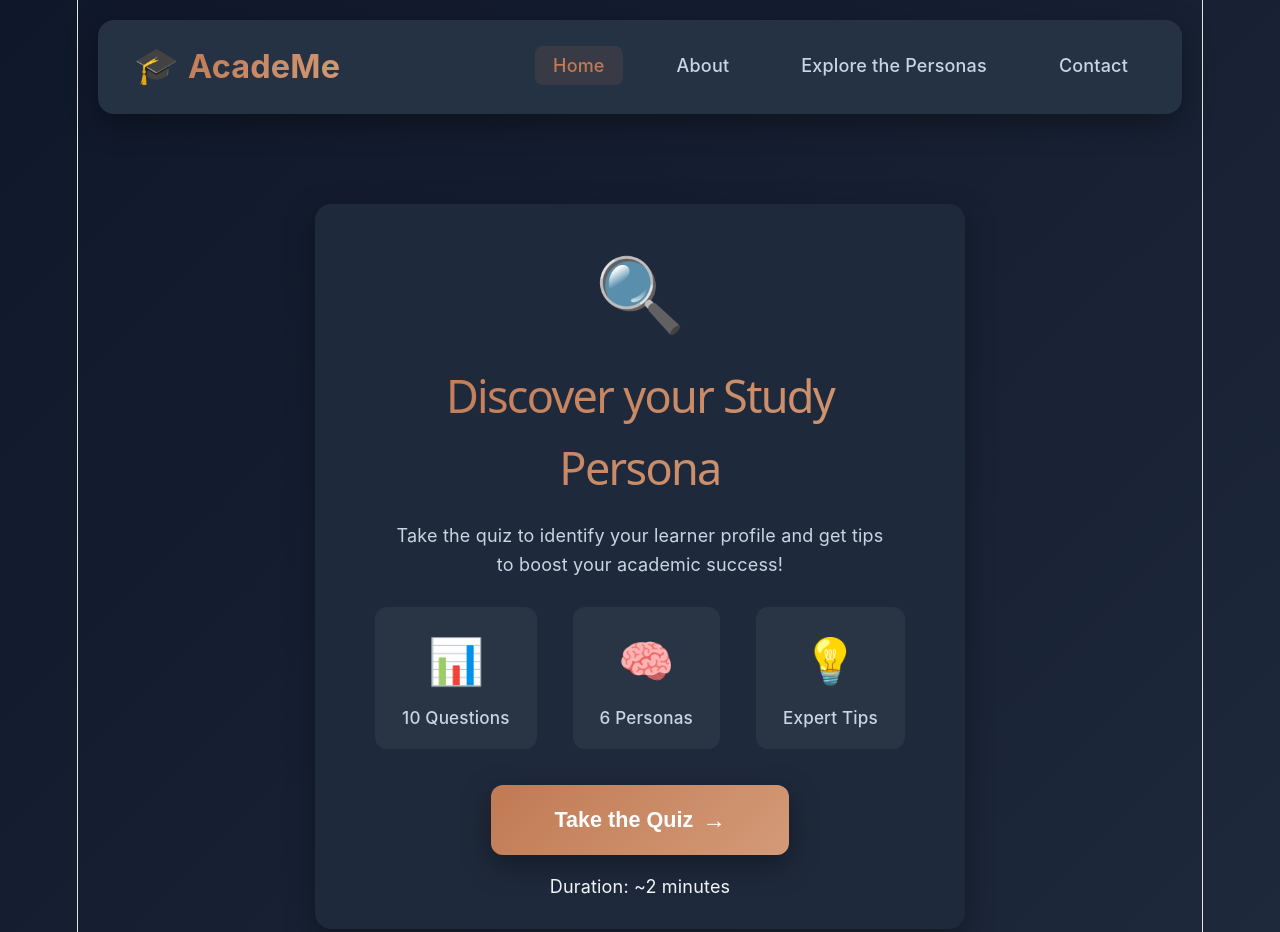
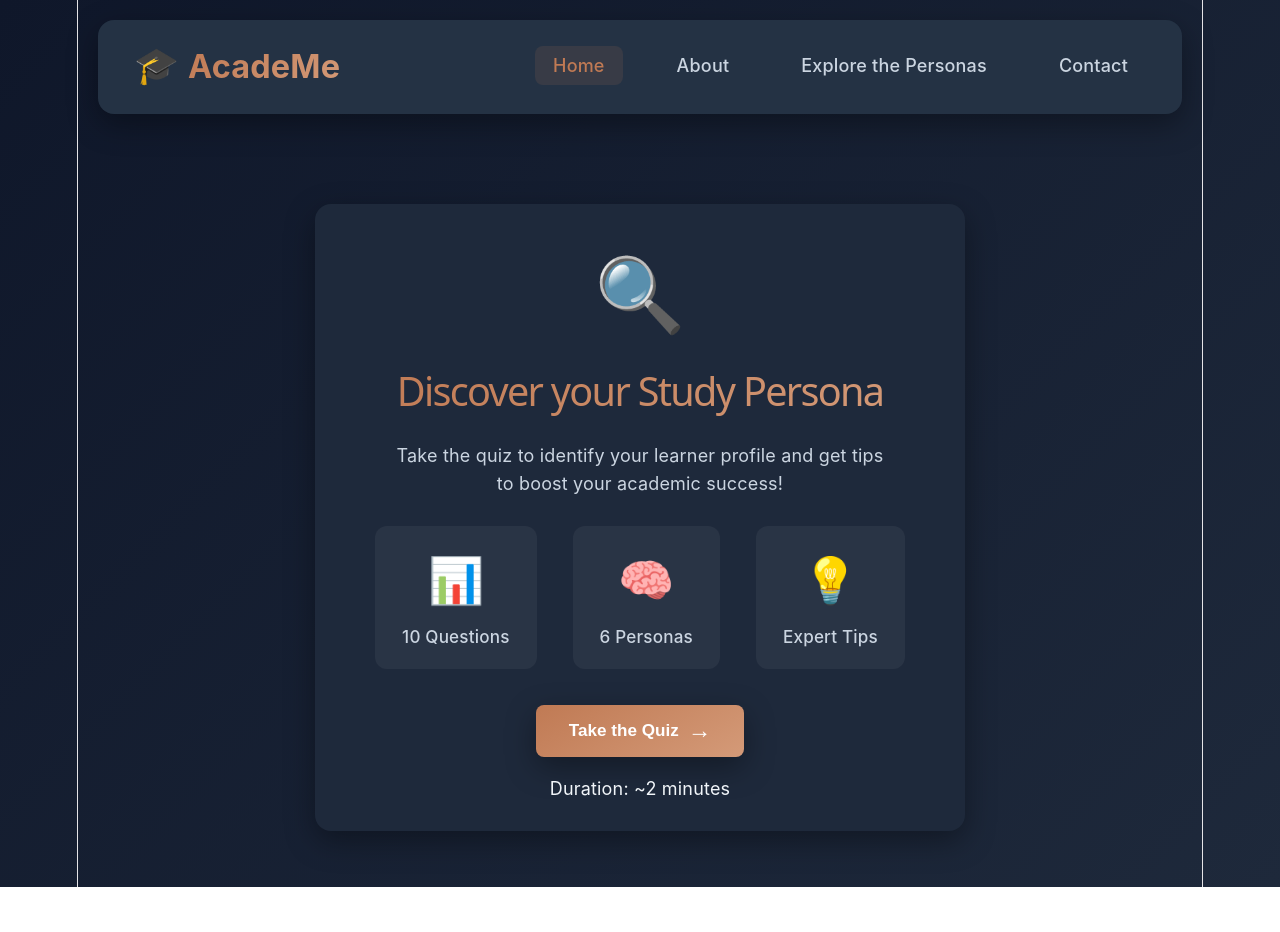
Before and after one commit to hwnest25/AcadeMe, a React (Vite) app: page / in a window 1280 px wide. Shown: the top 932 px of the page. After the commit the page ends 887 px from the top, so only its background shows below. Built offline with nearby package versions, Linux system fonts and the light colour scheme.

Commit message:
Adjust home page styling proportions.

```diff
--- a/src/styles/home.css
+++ b/src/styles/home.css
@@ -37,7 +37,7 @@
 }
 
 .home-title {
-  font-size: 2.5rem;
+  font-size: 2.2rem;
   margin-bottom: 0.75rem;
   margin-top: 0.5rem;
   background: linear-gradient(135deg, var(--primary-color), var(--secondary-color));
@@ -82,13 +82,13 @@
 }
 
 .start-button {
-  background: linear-gradient(135deg, var(--primary-color), var(--secondary-color));
+  background: linear-gradient(150deg, var(--primary-color), var(--secondary-color));
   color: white;
   border: none;
-  padding: 1.2rem 3.5rem;
-  font-size: 1.2rem;
+  padding: 0.7rem 1.8rem;
+  font-size: 0.95rem;
   font-weight: 600;
-  border-radius: 12px;
+  border-radius: 8px;
   cursor: pointer;
   display: inline-flex;
   align-items: center;
@@ -96,9 +96,13 @@
   box-shadow: var(--shadow);
 }
 
-.start-button:hover {
+/* .start-button:hover {
   box-shadow: var(--shadow-hover);
   transform: translateY(-3px);
+} */
+ .start-button:hover {
+  transform: translateY(-2px);
+  box-shadow: var(--shadow-hover);
 }
 
 .button-arrow {
```
